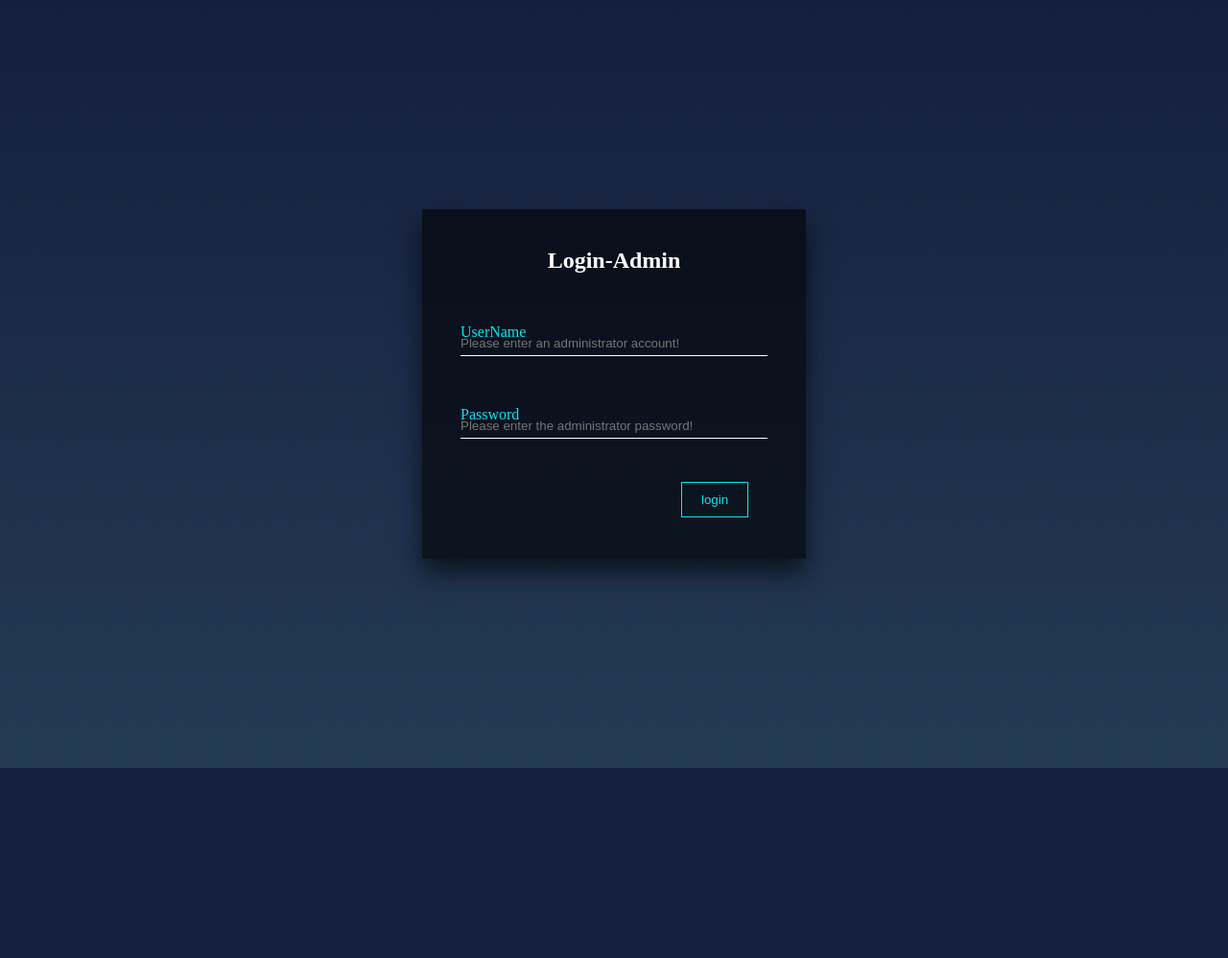
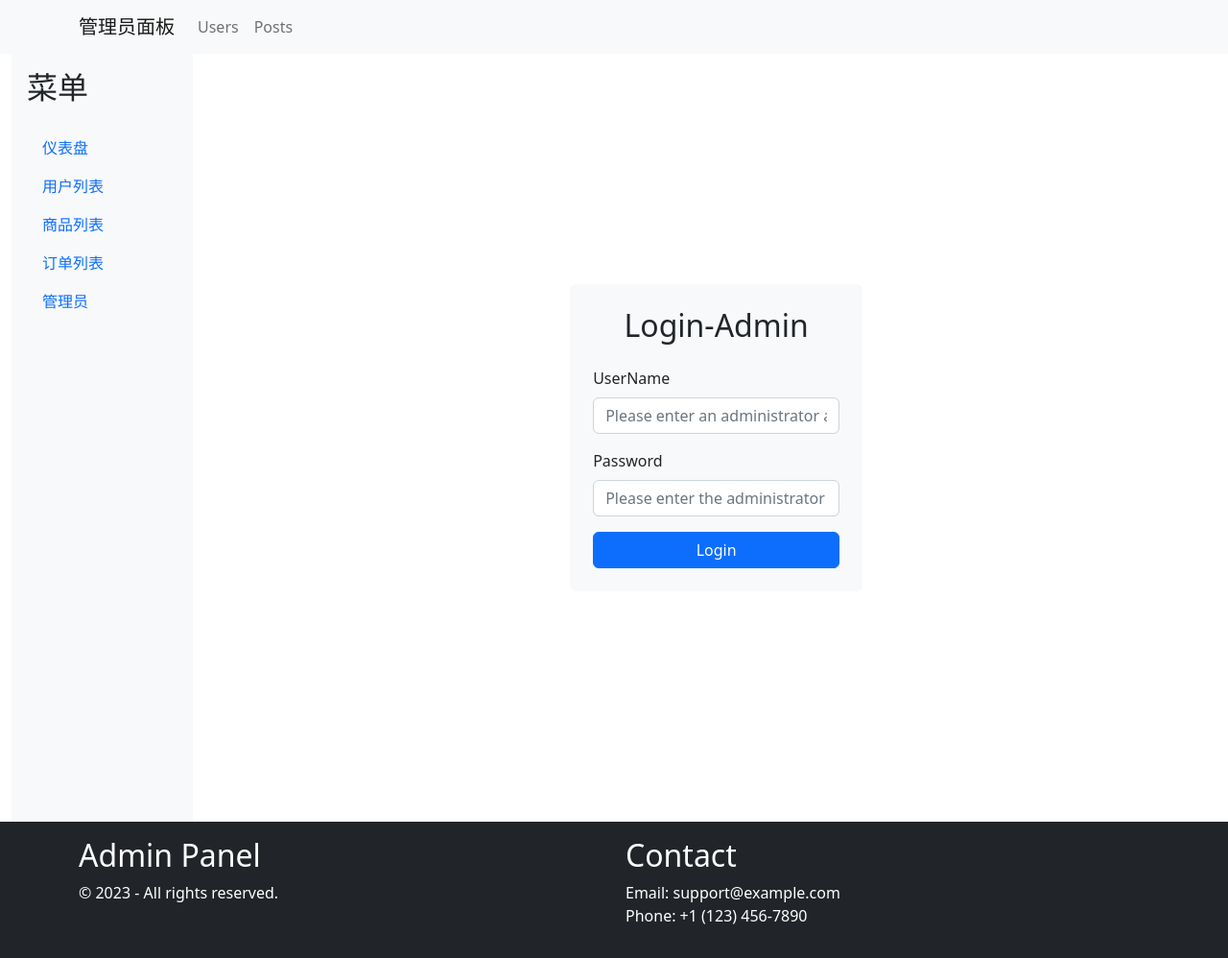
Before and after one commit to yqliu776/systerm-dsmanager, a Flask app: page /admin/login in a window 1280 px wide. Shown: the whole page at 96% size. Before the commit the page ends 800 px from the top, so only its background shows below. Run offline with Flask 3, Linux system fonts and the light colour scheme.

Commit message:
添加管理员基础页面样式代码和头部骨架 添加判断用户是否登陆
添加管理员部分后段代码添加注释

```diff
--- a/bllueprints/admin.py
+++ b/bllueprints/admin.py
@@ -1,4 +1,4 @@
-from flask import Blueprint, render_template, request, session, redirect, url_for
+from flask import Blueprint, render_template, request, session, redirect, url_for, jsonify
 from models import AdminModel
 from forms import AdminLoginForm, AdminAddForm
 from werkzeug.security import check_password_hash, generate_password_hash
@@ -10,7 +10,12 @@ bp = Blueprint('admin', __name__, url_prefix='/admin')
 
 @bp.route('/')
 def index():
-    return render_template('admin/index_admin.html')
+    if 'admin_id' in session:
+        is_logged_in = True
+    else:
+        is_logged_in = False
+
+    return render_template('admin/index_admin.html', is_logged_in=is_logged_in)
 
 
 @bp.route('/login', methods=['GET', 'POST'])
@@ -44,29 +49,37 @@ def login():
             return render_template('admin/login_admin.html', error=error)
 
 
+# 定义一个蓝图路由，用于添加管理员
 @bp.route('/add_admin', methods=['GET', 'POST'])
 def add_admin():
     """
     Add an administrator
     :return:
     """
+    # 如果是 GET 请求，则返回添加管理员的页面
     if request.method == 'GET':
         return render_template('admin/add_admin.html')
     else:
+        # 如果用户权限不足，则返回错误页面
         if session.get('permission') != 0:
             error = 'PermissionError: The permissions are insufficient, please contact the super administrator'
             return render_template('admin/add_admin.html', error=error)
         else:
+            # 获取管理员添加表单，并验证表单格式是否正确
             form = AdminAddForm(request.form)
             if form.validate():
+                # 获取管理员的姓名、密码和权限等信息
                 adminname = form.adminname.data
                 password = form.password.data
                 permission = form.Permission.data
+                # 查询数据库中是否已经存在该管理员
                 scalar = db.session.query(exists().where(AdminModel.adminname == adminname))
                 if scalar.scalar():
+                    # 如果已经存在该管理员，则返回错误页面
                     error = 'NameError: This administrator already exists！'
                     return render_template('admin/add_admin.html', error=error)
                 else:
+                    # 根据权限字符串转化为数字
                     match permission:
                         case "SuperRoot":
                             permission = 0
@@ -75,18 +88,24 @@ def add_admin():
                         case "Observer":
                             permission = 2
                         case _:
+                            # 如果没有选择管理员权限，则返回错误页面
                             error = 'PermissionError: Please select an administrator privilege level！'
                             return render_template('admin/add_admin.html', error=error)
 
+                    # 对密码进行加密处理
                     hash_pwd = generate_password_hash(password)
+                    # 创建管理员对象，并将其添加到数据库中
                     admin = AdminModel(adminname=adminname, password=hash_pwd, permission=permission)
                     db.session.add(admin)
                     db.session.commit()
+                    # 添加成功，返回反馈信息
                     feedback = 'Added successfully！'
                     return render_template('admin/add_admin.html', feedback=feedback)
             else:
+                # 如果表单格式不正确，则返回错误页面
                 error = 'FormatError: The account or password format is incorrect！ '
                 return render_template('admin/add_admin.html', error=error)
+
 
 
 @bp.route('/pop_admin', methods=['GET', 'POST'])
--- /dev/null
+++ b/static/css/admin/base_admin.css
@@ -0,0 +1,12 @@
+.full-height {
+    height: 100vh;
+}
+.navbar-brand:hover {
+    background-color: #ffffff;
+    cursor: pointer;
+}
+.nav-link:hover {
+    background-color: #ffffff;
+    color: #141e3e;
+    cursor: pointer;
+}
--- a/templates/admin/base_admin.html
+++ b/templates/admin/base_admin.html
@@ -20,23 +20,71 @@
 </head>
 <body>
 
-<header>
-    <h1>
-        <a href="{{ url_for('admin.index') }}">Home</a>
-    </h1>
+<header class="navbar navbar-expand-lg navbar-light bg-light">
+    <div class="container">
+        <a class="navbar-brand" href="{{ url_for('admin.index') }}">管理员面板</a>
+        <button class="navbar-toggler" type="button" data-bs-toggle="collapse" data-bs-target="#navbarNav" aria-controls="navbarNav" aria-expanded="false" aria-label="Toggle navigation">
+            <span class="navbar-toggler-icon"></span>
+        </button>
+        <div class="collapse navbar-collapse" id="navbarNav">
+            <ul class="navbar-nav">
+                <li class="nav-item">
+                    <a class="nav-link" href="{{ url_for('admin.index') }}">Users</a>
+                </li>
+                <li class="nav-item">
+                    <a class="nav-link" href="{{ url_for('admin.index') }}">Posts</a>
+                </li>
+            </ul>
+        </div>
+    </div>
 </header>
 
-<div class="sidebar">
-    <h1>Sidebar</h1>
-</div>
+<!-- ... -->
+    <div class="container-fluid">
+        <div class="row">
+        <!-- 侧边栏 -->
+        <div class="sidebar d-none d-md-block col-md-3 col-lg-2">
+            <nav class="nav flex-column bg-light p-3 full-height">
+                <h2 class="mb-4">菜单</h2>
+                <a class="nav-link" href="{{ url_for('admin.index') }}">仪表盘</a>
+                <a class="nav-link" href="{{ url_for('admin.index') }}">用户列表</a>
+                <a class="nav-link" href="{{ url_for('admin.index') }}">商品列表</a>
+                <a class="nav-link" href="{{ url_for('admin.index') }}">订单列表</a>
+                <a class="nav-link" href="{{ url_for('admin.index') }}">管理员</a>
+            </nav>
+        </div>
+            <!-- 主要内容 -->
+            <div class="col-md-9 col-lg-10">
+                <div class="content h-100 d-flex flex-column justify-content-center align-items-center">
+                    {% block content %}
 
-{% block content %}
+                    {% endblock %}
+                </div>
+            </div>
+        </div>
+    </div>
+    <!-- ... -->
 
-{% endblock %}
 
-<footer>
-    <h1>Footer</h1>
+
+<footer class="bg-dark text-white py-3">
+    <div class="container">
+        <div class="row">
+            <div class="col-md-6">
+                <h2>Admin Panel</h2>
+                <p>&copy; 2023 - All rights reserved.</p>
+            </div>
+            <div class="col-md-6">
+                <h2>Contact</h2>
+                <ul class="list-unstyled">
+                    <li>Email: support@example.com</li>
+                    <li>Phone: +1 (123) 456-7890</li>
+                </ul>
+            </div>
+        </div>
+    </div>
 </footer>
+
 
 </body>
 </html>
--- a/templates/admin/login_admin.html
+++ b/templates/admin/login_admin.html
@@ -1,31 +1,35 @@
-<!doctype html>
-<html lang="en">
-<head>
-    <meta charset="UTF-8">
-    <title>login for admin</title>
-    <link rel="stylesheet" href="{{ url_for("static", filename="css/admin/login_admin.css") }}">
-</head>
-<body>
+{% extends 'admin/base_admin.html' %}
+
+{% block title %}
+    Manage-index
+{% endblock %}
+
+{% block linkcsript %}
+    <link rel="stylesheet" href="{{ url_for('static', filename='css/admin/index_admin.css') }}">
+{% endblock %}
+
+        {% block content %}
         <div class="login_box">
-    <form method="POST">
+            <form method="POST" action="{{ url_for('admin.login') }}" class="bg-light p-4 rounded">
+                <h2 class="text-center mb-4">Login-Admin</h2>
 
-        <h2>Login-Admin</h2>
-
-        <div class="item">
-                <input type="text" required name="adminname" placeholder="Please enter an administrator account!">
-            <label for="">UserName</label>
+                <div class="mb-3">
+                    <label for="adminname" class="form-label">UserName</label>
+                    <input type="text" required name="adminname" id="adminname" class="form-control" placeholder="Please enter an administrator account!">
                 </div>
 
-        <div class="item">
-                <input type="password" required name="password" placeholder="Please enter the administrator password!">
-            <label for="">Password</label>
+                <div class="mb-3">
+                    <label for="password" class="form-label">Password</label>
+                    <input type="password" required name="password" id="password" class="form-control" placeholder="Please enter the administrator password!">
                 </div>
-        <span class="error">
+
+                {% if error %}
+                    <div class="alert alert-danger" role="alert">
                         {{ error }}
-        </span>
-        <input class="btn" type="submit" value="login">
+                    </div>
+                {% endif %}
 
+                <input class="btn btn-primary w-100" type="submit" value="Login">
             </form>
         </div>
-</body>
-</html>
+        {% endblock %}
```
Also changed, not shown: templates/admin/index_admin.html (+17 -6 lines). Lines whose indentation alone changed are shown as unchanged.
